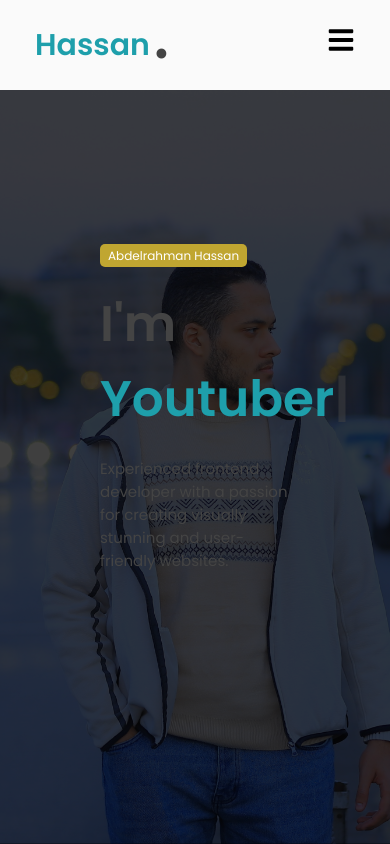
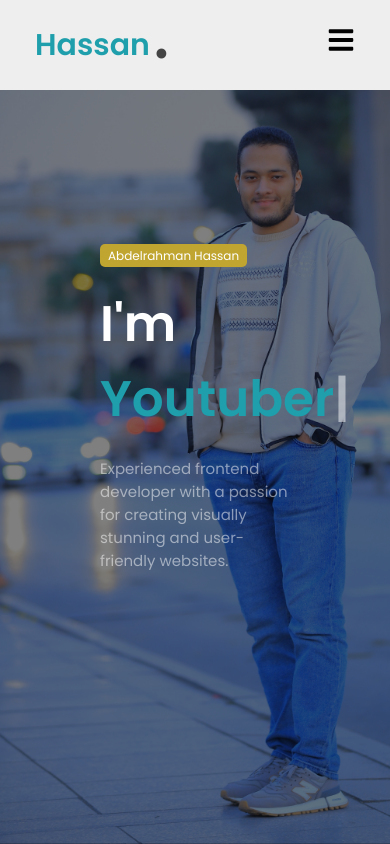
Before and after one commit to AbdelrahmanHassanAlii/Portfolio-React, a React (Create React App) app: page / in a window 390 px wide. Built offline with nearby package versions, Linux system fonts and the light colour scheme.

Commit message:
change the image based on the screen

```diff
--- a/src/assets/style/header.css
+++ b/src/assets/style/header.css
@@ -6,7 +6,7 @@ nav {
   width: 100%;
   height: 90px;
   line-height: 90px;
-  background: var(--body-color);
+  background: #eee;
   padding-inline: 9vw;
   transition: 0.3s;
   z-index: 100;
--- a/src/assets/style/landing.css
+++ b/src/assets/style/landing.css
@@ -1,11 +1,16 @@
 .landing {
   min-height: 100vh;
   background: linear-gradient(rgba(0, 0, 0, 0.5), rgba(0, 0, 0, 0.5)),
-    url("../../assets/images/background.JPG") no-repeat center center fixed;
+    url("../../assets/images/landing_desktop.JPG") no-repeat center center fixed;
   background-size: cover;
   position: relative;
   display: flex;
   align-items: center;
+}
+@media screen and (max-width: 1024px) {
+  .landing {
+    background-image: url("../../assets/images/landing_mobile.JPG");
+  }
 }
 
 .landing .hover {
@@ -33,7 +38,7 @@
 .featured-name {
   font-size: 50px;
   font-weight: 600;
-  color: var(--text-color-second);
+  color: var(--color-white);
   margin-block: 20px;
 }
 .typedText {
@@ -43,5 +48,5 @@
 .featured-text-info {
   font-size: 15px;
   margin-bottom: 30px;
-  color: var(--text-color-second);
+  color: var(--color-gray);
 }
--- a/src/index.css
+++ b/src/index.css
@@ -5,6 +5,8 @@
 :root {
   --body-color: rgb(250, 250, 250);
   --color-white: rgb(255, 255, 255);
+
+  --color-gray: rgb(255, 255, 255, 0.5);
 
   --text-color-second: rgb(68, 68, 68);
   --text-color-third: rgb(30, 159, 171);
```
Also changed, not shown: src/assets/images/landing_desktop.JPG (renamed from src/assets/images/background.JPG), src/assets/images/landing_mobile.JPG (added).
